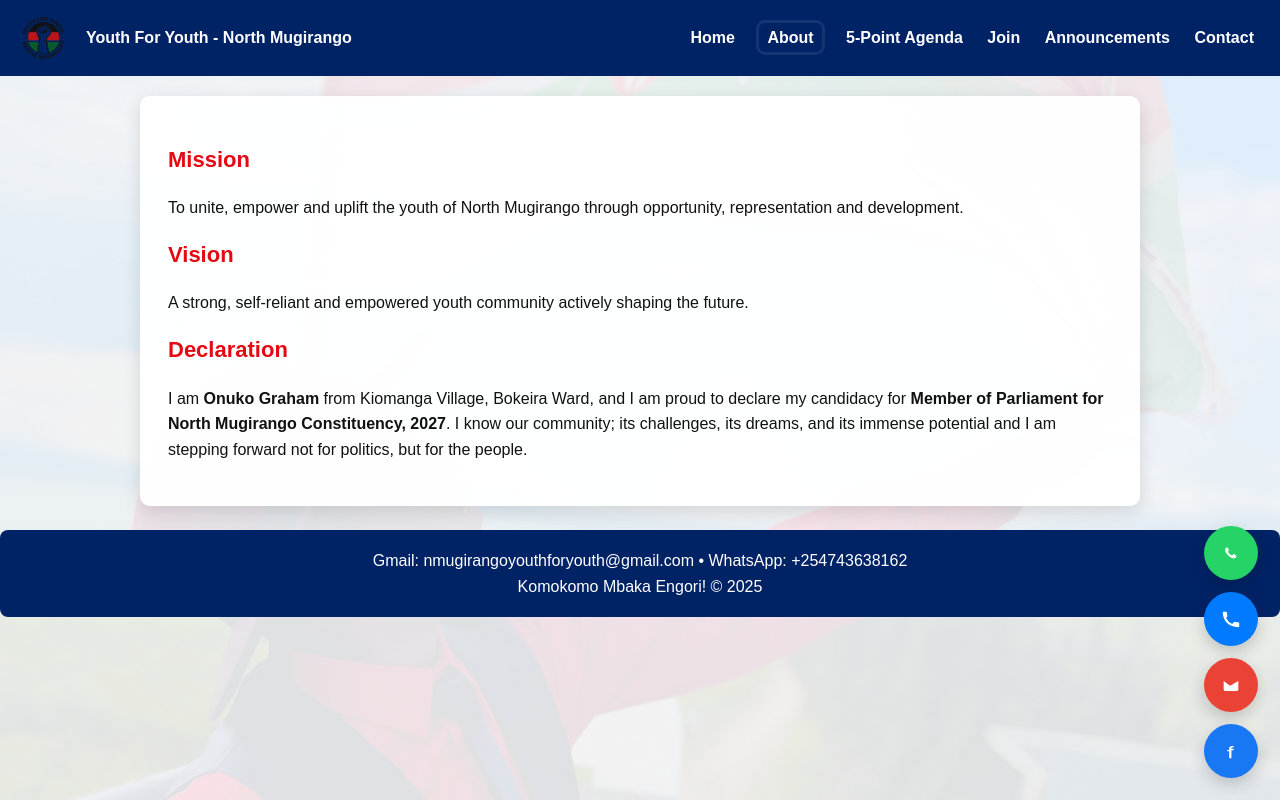
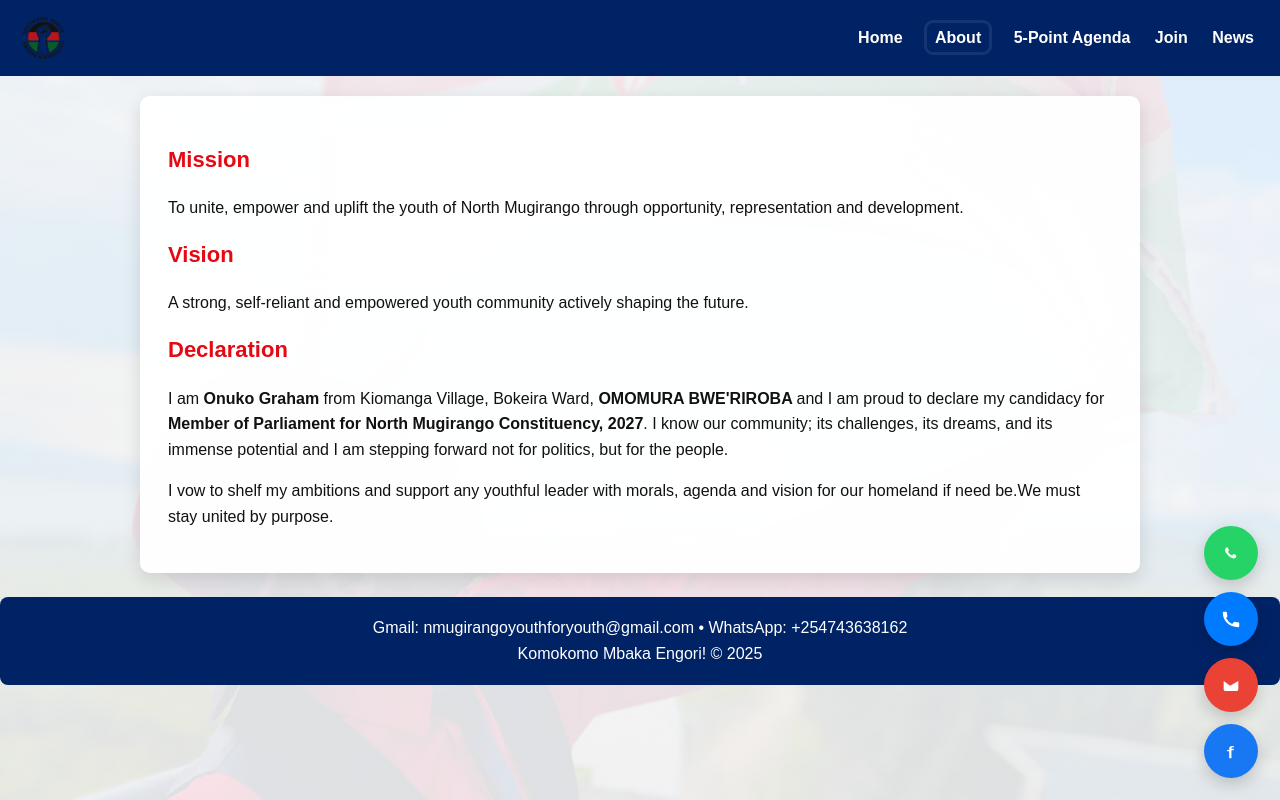
Before and after one commit to synoahkenya/Youth-for-Youth-North-Mugirango-NEW, a plain HTML site: page about.html in a window 1280 px wide. Drawn offline with Linux system fonts and the light colour scheme.

Commit message:
Update about.html

```diff
--- a/about.html
+++ b/about.html
@@ -10,15 +10,15 @@
 <header class="site-header">
   <div style="display:flex;align-items:center;gap:14px">
     <img src="assets/img/logo.png" alt="logo" class="logo">
-    <div style="color:#fff;font-weight:700">Youth For Youth - North Mugirango</div>
+
   </div>
   <nav class="site-nav">
     <a href="index.html" >Home</a>
     <a href="about.html" class="active">About</a>
     <a href="agenda.html" >5-Point Agenda</a>
     <a href="join.html" >Join</a>
-    <a href="announcements.html" >Announcements</a>
-    <a href="contact.html" >Contact</a>
+    <a href="announcements.html" >News</a>
+
   </nav>
 </header>
 
@@ -32,7 +32,8 @@
   <p>A strong, self-reliant and empowered youth community actively shaping the future.</p>
 
   <h2>Declaration</h2>
-  <p>I am <strong>Onuko Graham</strong> from Kiomanga Village, Bokeira Ward, and I am proud to declare my candidacy for <strong>Member of Parliament for North Mugirango Constituency, 2027</strong>. I know our community; its challenges, its dreams, and its immense potential and I am stepping forward not for politics, but for the people.</p>
+  <p>I am <strong>Onuko Graham</strong> from Kiomanga Village, Bokeira Ward, <strong>OMOMURA BWE'RIROBA </strong>and I am proud to declare my candidacy for <strong>Member of Parliament for North Mugirango Constituency, 2027</strong>. I know our community; its challenges, its dreams, and its immense potential and I am stepping forward not for politics, but for the people.</p>
+   <p> I vow to shelf my ambitions and support any youthful leader with morals, agenda and vision for our homeland if need be.We must stay united by purpose.</p>
 </section>
 
 </main>
@@ -53,7 +54,7 @@
   <a href="mailto:nmugirangoyouthforyouth@gmail.com" class="float-btn gmail" title="Email">
     <svg width="22" height="22" viewBox="0 0 24 24" fill="none" xmlns="http://www.w3.org/2000/svg"><rect width="24" height="24" rx="4" fill="#EA4335"/><path d="M4 7.5v9c0 1.1.9 2 2 2h12c1.1 0 2-.9 2-2v-9l-9 5.4L4 7.5z" fill="#fff"/></svg>
   </a>
-  <a href="https://facebook.com/OnukoGraham" target="_blank" class="float-btn facebook" title="Facebook">
+  <a href="https://facebook.com/thisisonuko" target="_blank" class="float-btn facebook" title="Facebook">
     <svg width="22" height="22" viewBox="0 0 24 24" fill="none" xmlns="http://www.w3.org/2000/svg"><rect width="24" height="24" rx="4" fill="#1877F2"/><path d="M15 8h-1.5c-.6 0-1 .4-1 1V9.5H15v1.8h-2.5V20H10v-7.7H7.8V11H10V9.4c0-1.9 1.2-2.9 3-2.9H15V8z" fill="#fff"/></svg>
   </a>
 </div>
```
